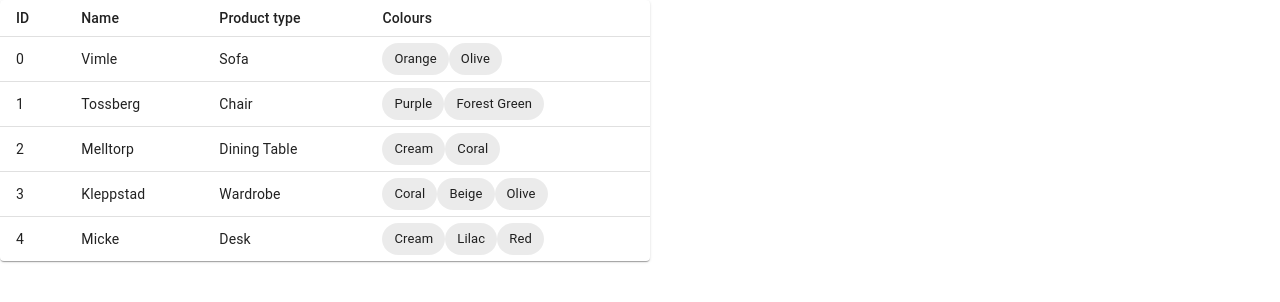
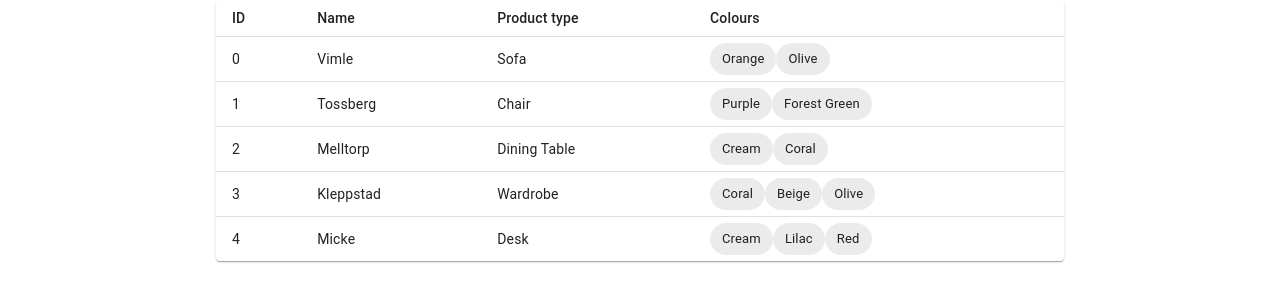
Before and after one commit to emmtho/ikea-inter, a React (Create React App) app: page / in a window 1280 px wide. Shown: the top 302 px of the page. Built offline with nearby package versions, Linux system fonts and the light colour scheme.

Commit message:
Change the design of the listing

```diff
--- a/src/components/Listing/Listing.jsx
+++ b/src/components/Listing/Listing.jsx
@@ -4,9 +4,11 @@
 export const Listing = () => {
     return (
         <Grid container spacing={2}>
-            <Grid item>
+            <Grid item size={2}></Grid>
+            <Grid item size={8}>
                 <TableListing />
             </Grid>
+            <Grid item size={2}></Grid>
         </Grid>
     );
 };
```
